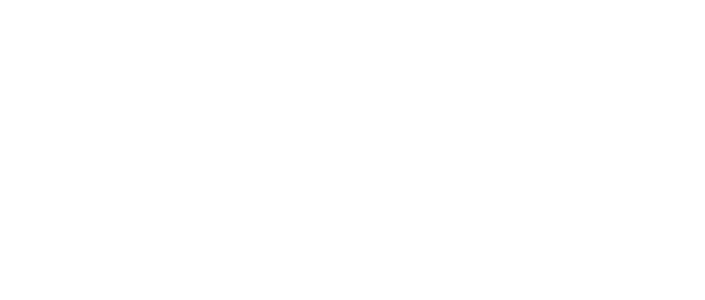
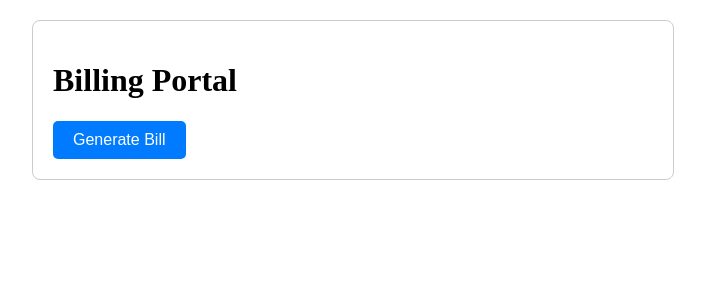
Before and after one commit to welahetti/sritel-frontend, a Vue app: page /web/generate-bill in a window 1280 px wide. Before the commit this address had no page. Shown: the top 300 px of the page, without its empty margins (287-992 px from the left). Built offline with nearby package versions, Linux system fonts and the light colour scheme.

Commit message:
webportal

```diff
--- /dev/null
+++ b/src/components/GenerateBillView.vue
@@ -0,0 +1,63 @@
+<template>
+  <div class="generate-bill">
+    <h1>Billing Portal</h1>
+    <button @click="generateBill" class="generate-button">Generate Bill</button>
+    <div v-if="bill">
+      <h2>Generated Bill</h2>
+      <p><strong>Date:</strong> {{ bill.date }}</p>
+      <p><strong>Amount:</strong> ${{ bill.amount }}</p>
+      <p><strong>Status:</strong> {{ bill.status }}</p>
+    </div>
+  </div>
+</template>
+
+<script>
+export default {
+  name: "GenerateBillView",
+  data() {
+    return {
+      bill: null,
+    };
+  },
+  methods: {
+    generateBill() {
+      // Mock bill generation logic
+      const newBill = {
+        date: new Date().toISOString().split("T")[0],
+        amount: (Math.random() * 100).toFixed(2),
+        status: "Unpaid",
+      };
+      this.bill = newBill;
+      alert("Bill Generated Successfully!");
+    },
+  },
+};
+</script>
+
+<style scoped>
+.generate-bill {
+  max-width: 600px;
+  margin: 20px auto;
+  padding: 20px;
+  border: 1px solid #ccc;
+  border-radius: 8px;
+}
+
+.generate-button {
+  padding: 10px 20px;
+  font-size: 16px;
+  background-color: #007bff;
+  color: white;
+  border: none;
+  border-radius: 5px;
+  cursor: pointer;
+}
+
+.generate-button:hover {
+  background-color: #0056b3;
+}
+
+h2 {
+  margin-top: 20px;
+}
+</style>
--- /dev/null
+++ b/src/components/WebPortalBill.vue
@@ -0,0 +1,45 @@
+<template>
+  <div class="web-portal-bills">
+    <h1>Web Portal - Bills</h1>
+    <p>Manage your bills here easily.</p>
+    <button @click="navigateToGenerateBill" class="generate-button">
+      Generate Bill
+    </button>
+  </div>
+</template>
+<script>
+export default {
+  name: "WebPortalBills",
+  methods: {
+    navigateToGenerateBill() {
+      // Navigate to the Generate Bill View
+      this.$router.push("/web/generate-bill");
+    },
+  },
+};
+</script>
+
+<style scoped>
+.web-portal-bills {
+  max-width: 600px;
+  margin: 20px auto;
+  padding: 20px;
+  text-align: center;
+  border: 1px solid #ccc;
+  border-radius: 8px;
+}
+
+.generate-button {
+  padding: 10px 20px;
+  font-size: 16px;
+  background-color: #007bff;
+  color: white;
+  border: none;
+  border-radius: 5px;
+  cursor: pointer;
+}
+
+.generate-button:hover {
+  background-color: #0056b3;
+}
+</style>
```
Also changed, not shown: src/router/index.js (+9 -2 lines).
